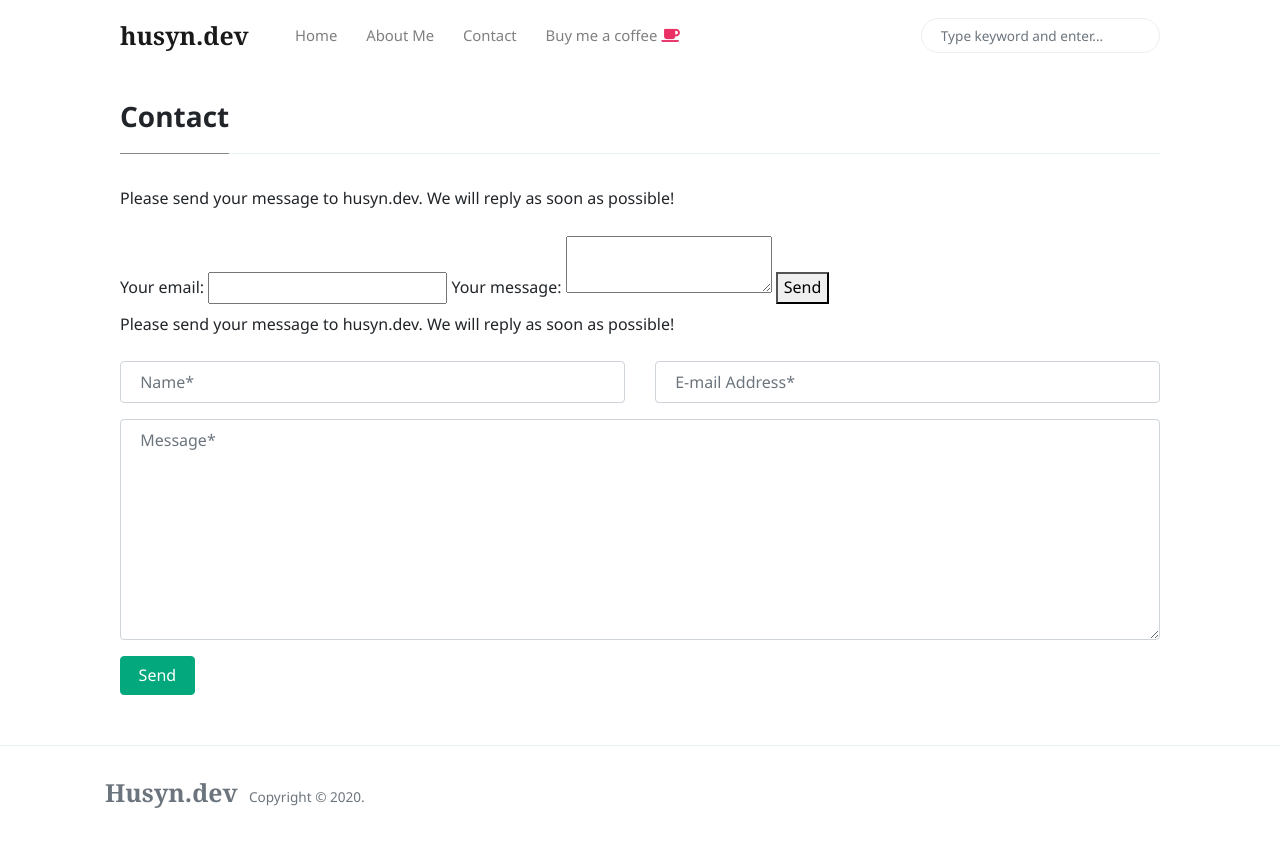
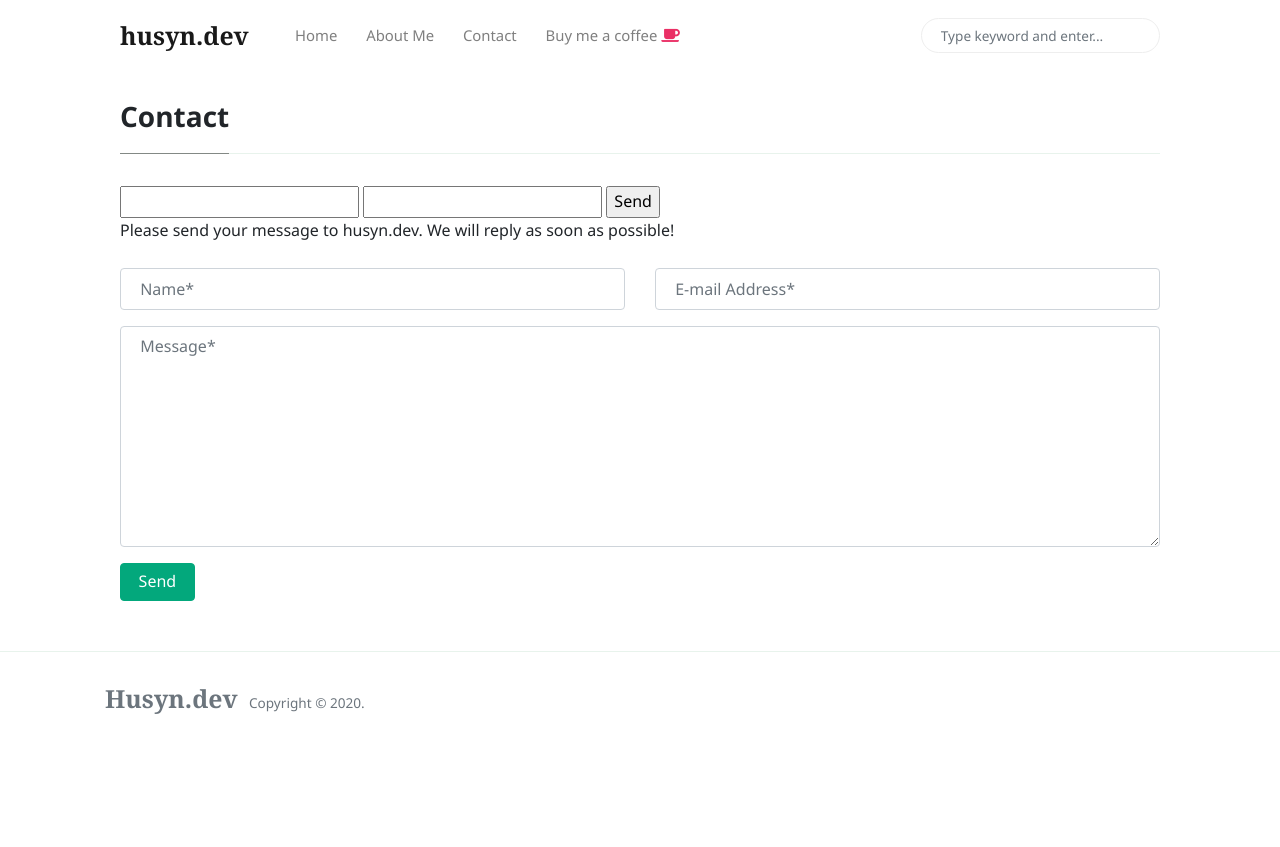
Before and after one commit to husyn/husyn.dev, a Jekyll site: the page built from _pages/contact.md, in a window 1280 px wide. Shown: the top 847 px of the page. Built offline with Jekyll 4.4.1, drawn with Linux system fonts in a browser that asks for light colours; nearby versions of some CDN libraries.

Commit message:
Updates contact

```diff
--- a/_pages/contact.md
+++ b/_pages/contact.md
@@ -3,21 +3,10 @@
 permalink: "/contact.html"
 ---
 
-<form
-  action="https://formspree.io/f/mbjpppvw"
-  method="POST"
->
-<p class="mb-4">Please send your message to {{site.name}}. We will reply as soon as possible!</p>
-  <label>
-    Your email:
-    <input type="text" name="_replyto">
-  </label>
-  <label>
-    Your message:
-    <textarea name="message"></textarea>
-  </label>
-
-  <button type="submit">Send</button>
+<form action="https://formspree.io/f/mbjpppvw" method="POST">
+  <input type="text" name="name">
+  <input type="email" name="_replyto">
+  <input type="submit" value="Send">
 </form>
 
 <form action="https://formspree.io/{{site.email}}" method="POST">
```
